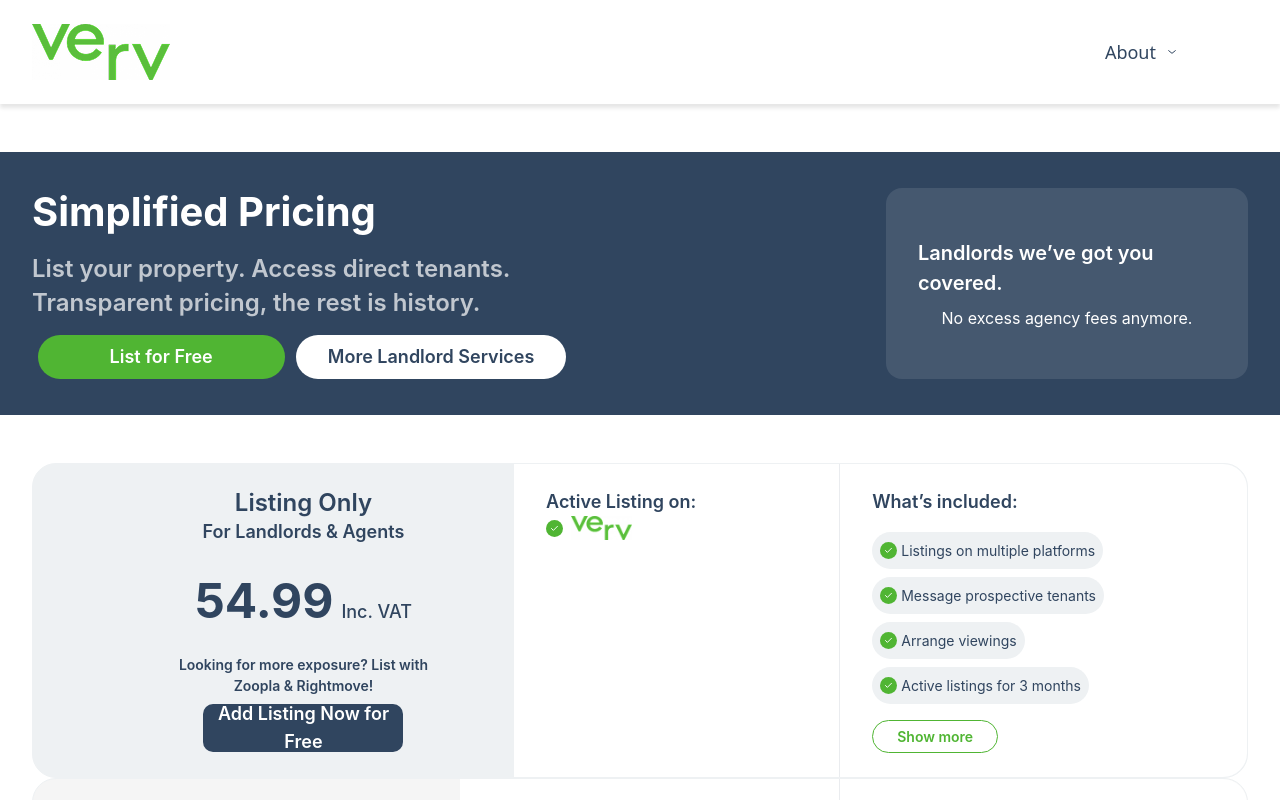
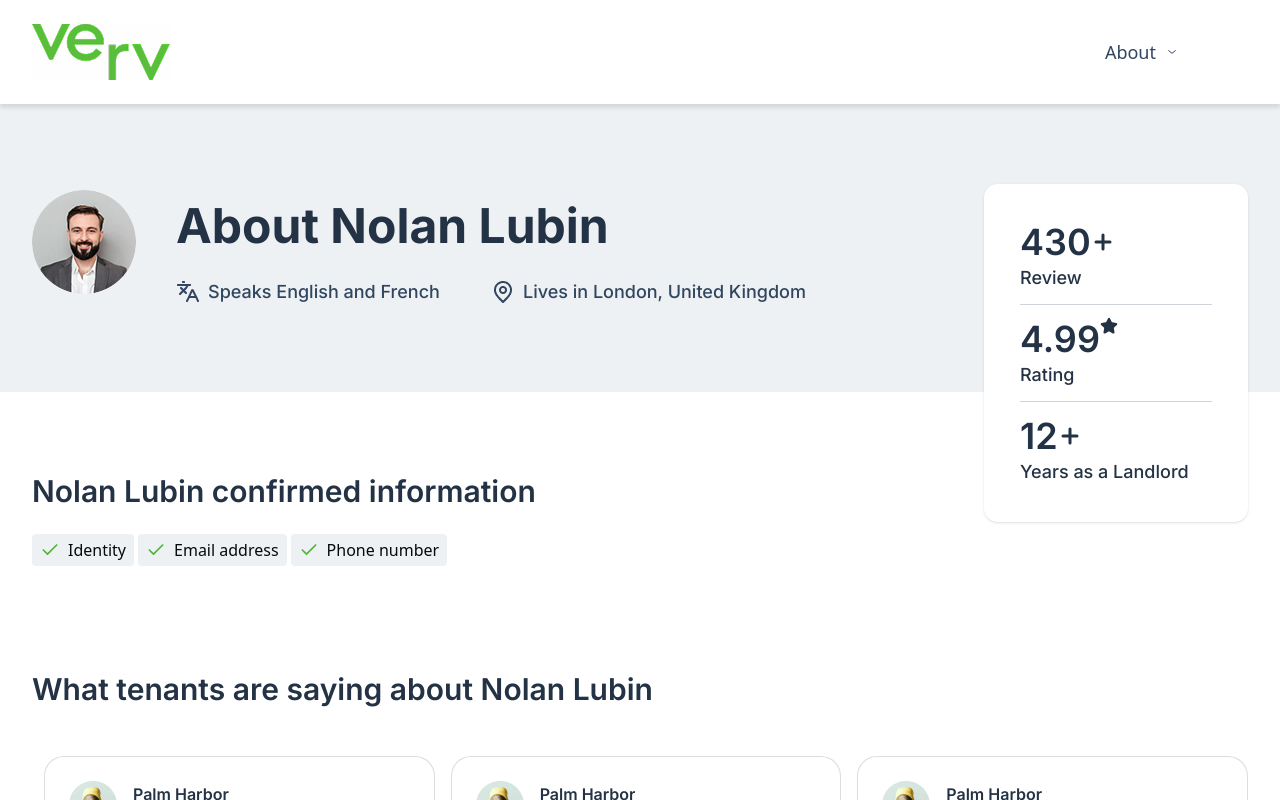
Before and after one commit to jhsayem94/verv-pages, a Next.js app: page / in a window 1280 px wide. Shown: the top 800 px of the page. Built offline with nearby package versions, Linux system fonts and the light colour scheme.

Commit message:
About Landlord page rating section add for desktop

```diff
--- /dev/null
+++ b/src/allComponent/AboutLandlord/AboutLandlord.css
@@ -0,0 +1 @@
+@import url('https://fonts.googleapis.com/css2?family=Inter+Tight:ital,wght@0,100..900;1,100..900&family=Inter:ital,opsz,wght@0,14..32,100..900;1,14..32,100..900&display=swap');
--- a/src/allComponent/AboutLandlord/AboutLandlord.jsx
+++ b/src/allComponent/AboutLandlord/AboutLandlord.jsx
@@ -1,26 +1,26 @@
 "use client"
 
 import React from 'react';
-import { Check } from 'lucide-react';
+import { Check, Plus, Star } from 'lucide-react';
 import profileImage from '../../assets/image/landlord-profile-img.png';
 import translate from '../../assets/image/translate.png';
 import marker from '../../assets/image/marker.png';
 import Image from 'next/image';
 import PropertyDemand from '../Shared/PropertyDemand/PropertyDemand';
 import TenentReview from '../Shared/ReviewSection/TenentReview';
-
+import './AboutLandlord.css'
 
 const AboutLandlord = () => {
 
 
     return (
-        <div>
-            <div className="bg-[#eef1f3]">
-                <div className="lg:w-[1216px] w-96 mx-auto lg:py-[86px]  py-12 lg:grid grid-cols-1 flex justify-between items-start">
+        <div className='inter-tight-font'>
+            <div className="bg-[#eef1f3] ">
+                <div className="lg:w-[1216px] w-96 mx-auto lg:py-[86px]  py-12 lg:grid grid-cols-1 flex justify-between items-start relative">
                     <div className='lg:flex grid grid-cols-1  gap-x-10 gap-y-6'>
                         <div><Image className="w-[104px] h-[104px] rounded-full" src={profileImage} alt="landlord profile" /></div>
                         <div className='grid grid-cols-1 content-between gap-y-4'>
-                            <h1 className="text-[#233244] lg:text-5xl text-2xl font-bold font-['Inter'] "> About Nolan Lubin </h1>
+                            <h1 className="text-[#233244] lg:text-[48px] text-[26px] font-bold font-['Inter'] "> About Nolan Lubin </h1>
                             <div className='grid lg:grid-cols-2 grid-cols-1  gap-y-2'>
                                 <div className='flex gap-2  items-center'>
                                     <div><Image src={translate} alt="icon" /></div>
@@ -44,6 +44,25 @@
                             <Check className='h-[12px] w-[12px] text-[#50B533] ' /> <p className='text-xs'>Phone number</p>
                         </div>
                     </div>
+                    <div className='w-[264px] bg-white rounded-xl lg:block hidden shadow absolute top-20 right-0'>
+                        <div className='p-9 grid grid-cols-1 gap-y-3'>
+                            <div className=''>
+                                <h2 className="text-[#233244] text-4xl font-semibold font-['Inter'] leading-[44px] flex items-center">430
+                                <Plus strokeWidth={3} /></h2>
+                                <h4 className="text-[#233244] text-lg font-medium font-['Inter'] leading-7" >Review</h4>
+                            </div>
+                            <div className=" h-px  bg-[#ced3d9]" />
+                            <div>
+                                <h2 className="text-[#233244] text-4xl font-semibold font-['Inter'] leading-[44px] flex items-evenly">4.99<Star className='text-[#233244] fill-[#233244] h-[18px] w-[18px]' /></h2>
+                                <h4 className="text-[#233244] text-lg font-medium font-['Inter'] leading-7" >Rating</h4>
+                            </div>
+                            <div className=" h-px  bg-[#ced3d9]" />
+                            <div>
+                                <h2 className="text-[#233244] text-4xl font-semibold font-['Inter'] leading-[44px] flex items-center">12 <Plus strokeWidth={3} /></h2>
+                                <h4 className="text-[#233244] text-lg font-medium font-['Inter'] leading-7" >Years as a Landlord</h4>
+                            </div>
+                        </div>
+                    </div>
                 </div>
             </div>
             <div className='  lg:w-[1216px] w-96 mx-auto '>
@@ -62,11 +81,11 @@
                     </div>
                 </div>
                 <div className='lg:mt-26 mt-16'>
-                    <h1 className="text-[#233244] text-3xl font-semibold font-['Inter'] leading-[38px] lg:text-left text-center">What tenants are saying about Nolan Lubin</h1>
+                    <h1 className="text-[#233244] lg:text-[30px] text-[26px] font-semibold font-['Inter'] leading-[38px] lg:text-left text-center">What tenants are saying about Nolan Lubin</h1>
                     <TenentReview></TenentReview>
                 </div>
                 <div className='lg:mt-25 mt-16 mb-10'>
-                    <h1 className="text-[#233244] lg:text-[30px] text-[20px]  font-semibold font-['Inter'] leading-[38px] lg:text-left text-center">Nolan Lubin listings</h1>
+                    <h1 className="text-[#233244] lg:text-[30px] text-[26px]  font-semibold font-['Inter'] leading-[38px] lg:text-left text-center">Nolan Lubin listings</h1>
                     <PropertyDemand></PropertyDemand>
                 </div>
             </div>
--- a/src/app/(withCommonLayout)/page.js
+++ b/src/app/(withCommonLayout)/page.js
@@ -1,3 +1,4 @@
+import AboutLandlord from "@/allComponent/AboutLandlord/AboutLandlord";
 import VervPricing from "@/allComponent/VervPricing/VervPricing";
 import { Button } from "@/components/ui/button";
 
@@ -5,7 +6,8 @@
 export default function Home() {
   return (
     <>
-      <VervPricing></VervPricing>
+      {/* <VervPricing></VervPricing> */}
+      <AboutLandlord></AboutLandlord>
     </>
   );
 }
```
